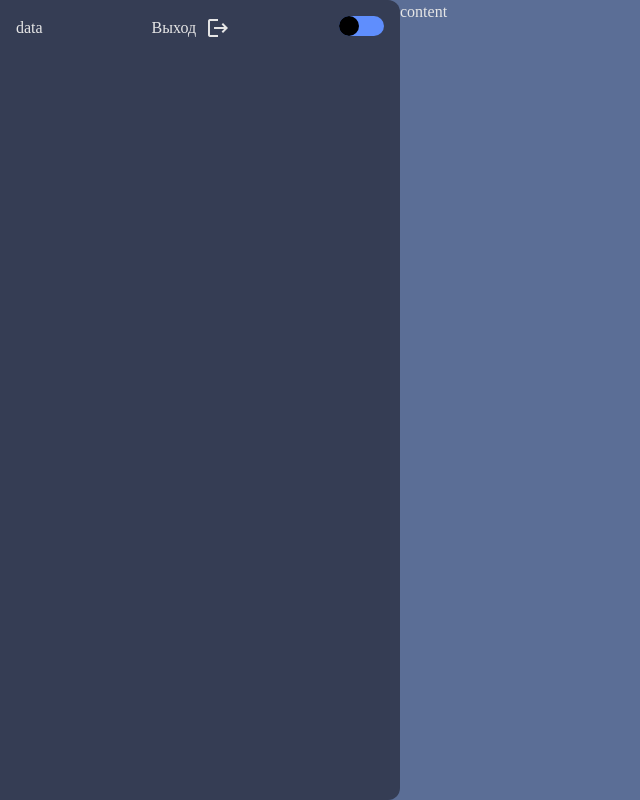
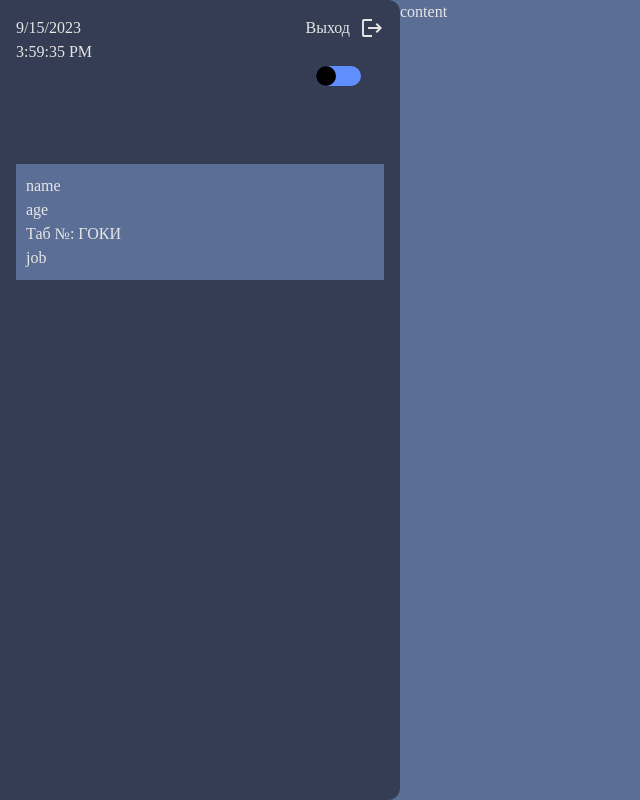
Before and after one commit to V-Kovalenko/amicun, a Vue app: page / in a window 1280 px wide. Shown: the whole page, without its empty margins (0-640 px from the left). Built offline with nearby package versions, Linux system fonts and the light colour scheme.

Commit message:
add about user

```diff
--- a/src/components/Sidebar.vue
+++ b/src/components/Sidebar.vue
@@ -1,21 +1,45 @@
 <script setup>
 
-// import {toggleTheme, currentTheme} from "@/theme/theme";
 import useColorThemeStore from "@/stores/color-theme";
-import {toRefs, ref,computed} from "vue";
+import useUserStore from "@/stores/user";
+import {toRefs, ref, computed, onMounted} from "vue";
 
-const colorThemeStore = useColorThemeStore()
+/*--данные из useColorThemeStore-->>>>*/
+const colorThemeStore = useColorThemeStore() // хук по смене цвета темы сайта
 const {changeColorTheme, colorTheme} = toRefs(colorThemeStore)
-const toggleStyle = computed(() => [
+const toggleStyle = computed(() => [  // динамический стиль кнопки смены темы
     {'header__button_dark': colorTheme.value === 'dark-theme'},
 ])
+/*--данные из useColorThemeStore--<<<<*/
+
+/*--данные из useEmployeeStore--<<<<*/
+const employeeStore = useUserStore()
+const {user} = toRefs(employeeStore)
+/*--данные из useEmployeeStore-->>>>*/
+/*--отображение даты-->>>>*/
+const currentData = ref('') // Дата
+const currentTime = ref('') // Время
+onMounted(() => {
+  const updateDataTime = () => {  // обновление даты и время
+    const currentDataTime = new Date()
+    currentData.value = currentDataTime.toLocaleDateString()
+    currentTime.value = currentDataTime.toLocaleTimeString()
+  }
+  updateDataTime()
+  setInterval(updateDataTime, 1000)
+})
+/*--отображение даты--<<<<*/
+
+
 </script>
 
 <template>
   <aside class="sidebar">
+
     <div class="sidebar__header header">
       <div class="header__date">
-        data
+        <div>{{currentData}}</div>
+        <div>{{currentTime}}</div>
       </div>
       <div class="header__logout">
         <p>Выход</p>
@@ -30,6 +54,18 @@ const toggleStyle = computed(() => [
         </div>
       </div>
     </div>
+    <div class="sidebar__content">
+      <div class="sidebar__about-person about-person">
+        <div class="about-person__name">
+          name
+        </div>
+        <div class="about-person__age">age</div>
+        <div class="about-person__personnel-umber">
+          <p>Таб №: ГОКИ</p>
+        </div>
+        <div class="about-person__position">job</div>
+      </div>
+    </div>
   </aside>
 </template>
 
@@ -40,6 +76,7 @@ const toggleStyle = computed(() => [
     .header {
       display: flex;
       justify-content: space-between;
+      position: relative;
       &__date {
 
       }
@@ -54,11 +91,13 @@ const toggleStyle = computed(() => [
         height: 20px;
         background-color: $bg-sidebar_dark;
         border-radius: 1rem;
-        position: relative;
         display: flex;
         align-items: center;
         justify-content: start;
         text-align: center;
+        position: absolute;
+        top: 50px;
+        left: 300px;
       }
       &__button_dark {
         background-color: $bg-sidebar_light;
@@ -86,5 +125,31 @@ const toggleStyle = computed(() => [
       }
 
     }
+    &__content {
+      display: flex;
+    }
+    &__about-person {
+      margin-top: 100px;
+    }
+      .about-person {
+        display: flex;
+        background-color: $bg-content_dark;
+        flex-direction: column;
+        width: 100%;
+        padding: 10px;
+        &__name {
+
+        }
+        &__age {
+
+        }
+        &__personnel-umber {
+
+        }
+        &__position {
+
+        }
+      }
+
   }
 </style>
--- a/src/stores/color-theme.js
+++ b/src/stores/color-theme.js
@@ -3,10 +3,9 @@ import {computed, ref} from 'vue';
 import {currentTheme} from "@/theme/theme";
 
 const useColorThemeStore = defineStore('color-theme', () => {
-    const colorTheme = ref('dark-theme')
-    const changeColorTheme = () => {
+    const colorTheme = ref('dark-theme') // начальное значение темы
+    const changeColorTheme = () => { // функция изменения класса
         colorTheme.value = colorTheme.value === 'dark-theme' ? 'light-theme' : 'dark-theme'
-        console.log('click', colorTheme.value)
     }
 
     return {
--- /dev/null
+++ b/src/stores/user.js
@@ -0,0 +1,16 @@
+import {defineStore} from "pinia";
+import {reactive} from "vue";
+
+
+const useUserStore = defineStore('employee', () => {
+    const user = reactive({
+        name: 'Моисеев Михал Сергеевич',
+        age: '13.08.1980',
+        personnelNumber: '0000',
+        position: 'Электрослесарь (слесарь дежурный по ремонту оборудования) I разряда'
+    })
+    return {
+        user
+    }
+})
+export default useUserStore
```
